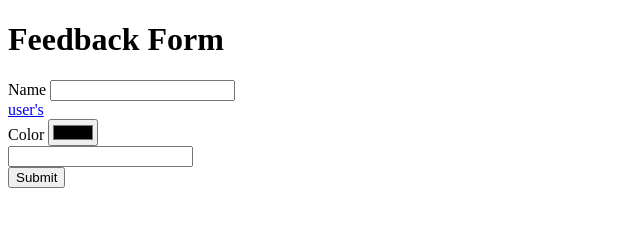
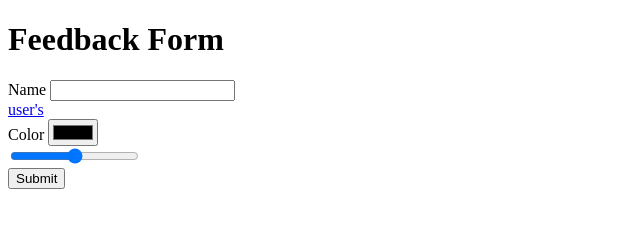
Before and after one commit to acciojob/html-feedback-form-PriyaSandal, a website: page main.html in a window 1280 px wide. Shown: the whole page, without its empty margins (0-640 px from the left). Drawn offline with Linux system fonts and the light colour scheme.

Commit message:
created a submission

```diff
--- a/main.html
+++ b/main.html
@@ -26,7 +26,7 @@
 	</div>
 		<div>
 			<label for="likeness"></label>
-			<input type="text" id="likeness" minimum="1" maximum="100">
+			<input type="range" id="likeness" minimum="1" maximum="100">
 		</div>
 
 
```
